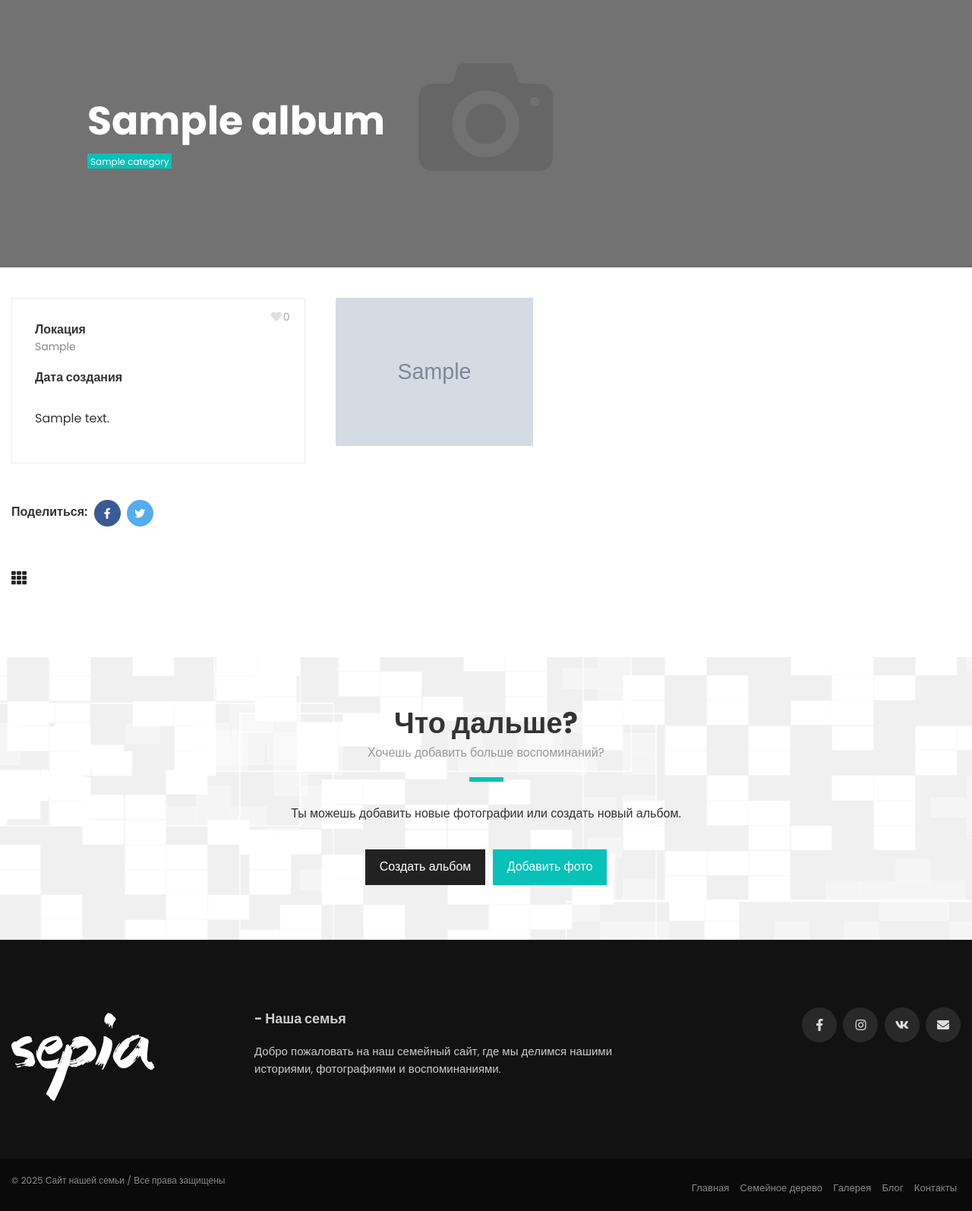
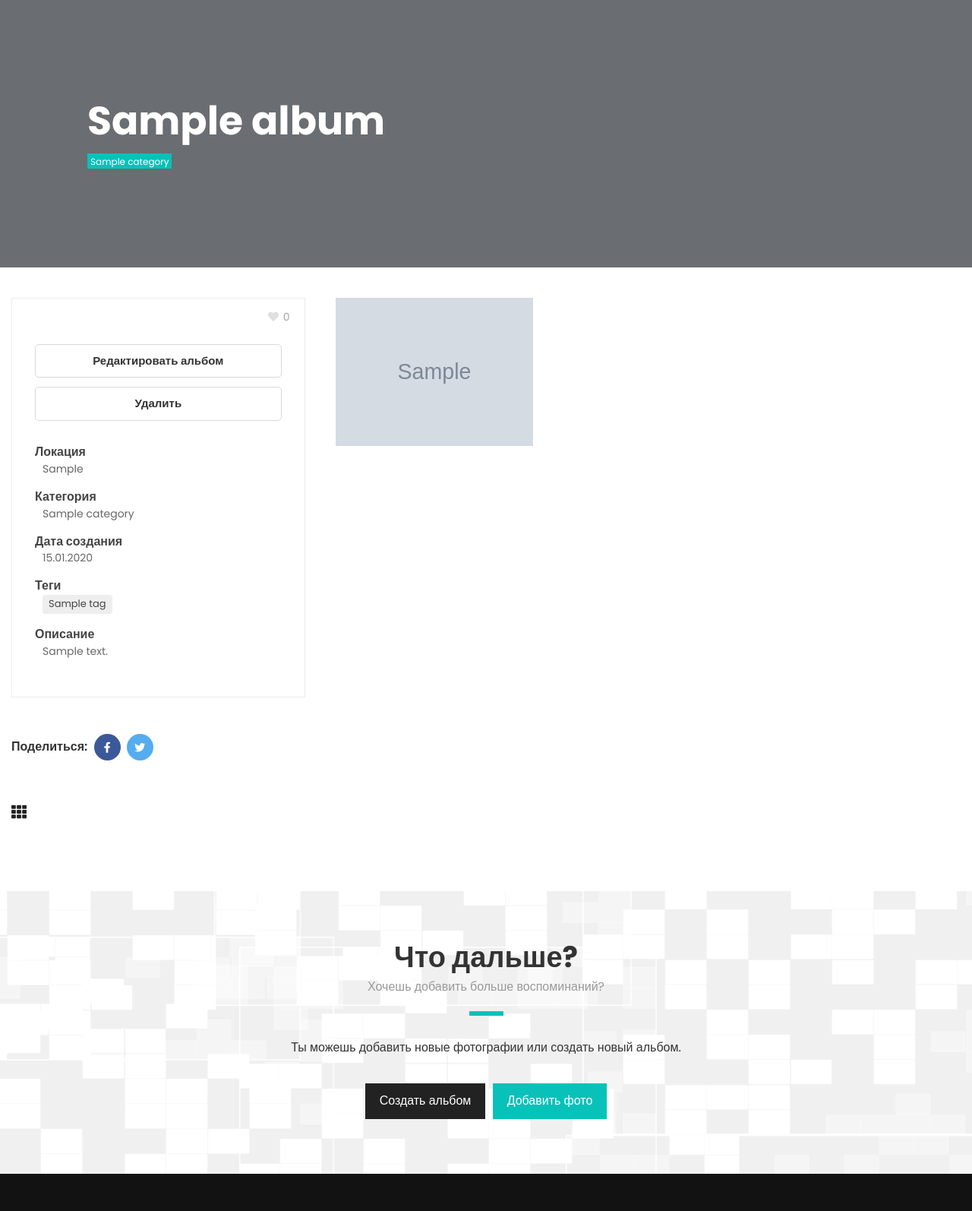
Before and after one commit to SaprykinEI/Family_site_Saprykin, a Django app: page /gallery/album/1/ in a window 1280 px wide. Shown: the part 83-1677 px from the top of the page at 76% size. Run offline with Django 5.2, Linux system fonts and the light colour scheme; data comes from the database, SQL or seed files in the repository; tables that the repository leaves empty hold one stand-in row (values such as "Sample post"); grey boxes marked "Sample" are stand-in pictures; parts of the project's set-up code (start-up, migrations or seed data) failed here and were passed over; some libraries are stand-ins or nearby versions.

Commit message:
1. Создано представление AlbumUpdateView 2. Прописаны для него urls 3. Создан шаблон album_update.html 4. В шаблоне album_detail.html добавлены описание в sidebar 5. В Модель Album добавлено поле tags 6. Созданы и проведены миграции

```diff
--- a/gallery/models.py
+++ b/gallery/models.py
@@ -41,6 +41,7 @@ class Album(models.Model):
 
     category = models.ForeignKey(Category, on_delete=models.SET_NULL, **NULLABLE,
                                  related_name='albums', verbose_name="Категория")
+    tags = models.ManyToManyField(Tag, blank=True, related_name='albums', verbose_name="Теги")
 
     def __str__(self):
         return self.title
--- a/gallery/templates/gallery/album_detail.html
+++ b/gallery/templates/gallery/album_detail.html
@@ -2,32 +2,19 @@
 {% load static %}
 
 {% block content %}
-<!DOCTYPE html>
-<html lang="ru">
-  <head>
-    <title>{{ album.title }} / Фотоальбом</title>
-    <link href="https://fonts.googleapis.com/css?family=Poppins:300,400,500,600,700" rel="stylesheet">
-    <link rel="stylesheet" href="{% static 'assets/vendor/bootstrap/css/bootstrap.min.css' %}">
-    <link rel="stylesheet" href="{% static 'assets/vendor/animsition/css/animsition.min.css' %}">
-    <link rel="stylesheet" href="{% static 'assets/vendor/fontawesome/css/fontawesome-all.min.css' %}">
-    <link rel="stylesheet" href="{% static 'assets/vendor/lightgallery/css/lightgallery.min.css' %}">
-    <link rel="stylesheet" href="{% static 'assets/vendor/owl-carousel/css/owl.carousel.min.css' %}">
-    <link rel="stylesheet" href="{% static 'assets/vendor/owl-carousel/css/owl.theme.default.min.css' %}">
-    <link rel="stylesheet" href="{% static 'assets/vendor/ytplayer/css/jquery.mb.YTPlayer.min.css' %}">
-    <link rel="stylesheet" href="{% static 'assets/css/helper.css' %}">
-    <link rel="stylesheet" href="{% static 'assets/css/theme.css' %}">
-  </head>
-  <body id="body" class="animsition tt-boxed">
-    <div id="body-content">
+<link rel="stylesheet" href="{% static 'css/gallery/side_bar.css' %}">
+
 
 <section id="page-header" class="ph-xlg">
-        <div class="page-header-image parallax-bg-3 bg-image" style="background-image: url({% static 'assets/img/misc/page-header-bg-11.jpg' %});">
+  <div class="page-header-image parallax-bg-3 bg-image" style="background-image: url({{ album.cover_image.url }});">
     <div class="cover bg-transparent-5-dark"></div>
   </div>
   <div class="page-header-inner tt-wrap">
-          <div class="page-header-caption parallax-5 fade-out-scroll-4">
+    <div class="page-header-caption parallax-5 fade-out-scroll-4" style="position: relative;">
       <h1 class="page-header-title">{{ album.title }}</h1>
-            {% if album.category %}<div class="page-header-category"><a href="#">{{ album.category.name }}</a></div>{% endif %}
+      {% if album.category %}
+        <div class="page-header-category"><a href="#">{{ album.category.name }}</a></div>
+      {% endif %}
     </div>
   </div>
 </section>
@@ -38,15 +25,67 @@
       <div class="col-lg-4">
         <div class="gs-sidebar">
           <div class="gs-sidebar-info">
-                  <div class="gallery-single-credits">
-                    {% if album.author %}<dl><dt>Автор</dt><dd>{{ album.author }}</dd></dl>{% endif %}
-                    {% if album.location %}<dl><dt>Локация</dt><dd>{{ album.location }}</dd></dl>{% endif %}
-                    <dl><dt>Дата создания</dt><dd>{{ album.created_at|date:"d.m.Y" }}</dd></dl>
+            <div class="album-action-buttons margin-top-30">
+              <a href="{% url 'gallery:album_update' album.pk %}" class="btn-edit">Редактировать альбом</a>
+              <a href="{% url 'gallery:album_delete' album.pk %}" class="btn-delete">Удалить</a>
             </div>
-                  <div class="gs-sidebar-description">
-                    <p>{{ album.description }}</p>
+
+            <div class="gallery-single-credits" style="margin-top: 30px;">
+              <dl>
+                {% if album.author %}
+                  <dt>Автор</dt>
+                  <dd>{{ album.author }}</dd>
+                {% endif %}
+                {% if album.location %}
+                  <dt>Локация</dt>
+                  <dd>{{ album.location }}</dd>
+                {% endif %}
+                {% if album.category %}
+                  <dt>Категория</dt>
+                  <dd>{{ album.category.name }}</dd>
+                {% endif %}
+                <dt>Дата создания</dt>
+                <dd>{{ album.date|date:"d.m.Y" }}</dd>
+
+                {% if album.tags.exists %}
+                  <dt>Теги</dt>
+                  <dd class="tag-list">
+                    {% for tag in album.tags.all %}
+                      <span class="tag">{{ tag.name }}</span>
+                    {% endfor %}
+                  </dd>
+                {% endif %}
+
+                {% if album.description %}
+                  <dt>Описание</dt>
+                    <dd class="gs-sidebar-description">
+                      {% for tag in album.tags.all %}
+                        <span class="description">{{ album.description }}</span>
+                      {% endfor %}
+                    </dd>
+                  {% endif %}
+
+                  {% if people_on_photos %}
+                    <div class="gallery-sidebar-people margin-top-30">
+                      <h5 class="sidebar-title">Люди на фото</h5>
+                      <ul class="people-list">
+                        {% for person in people_on_photos %}
+                          <li>
+                            <a href="{% url 'family_tree:person_detail' person.pk %}">
+
+                              {{ person.full_name }}
+                            </a>
+                          </li>
+                        {% endfor %}
+                      </ul>
                     </div>
+                  {% endif %}
+              </dl>
             </div>
+
+
+          </div>
+
           <div class="social-buttons margin-top-40">
             <ul>
               <li><strong>Поделиться:</strong></li>
@@ -54,16 +93,32 @@
               <li><a href="#" class="btn btn-social-min btn-twitter btn-sm btn-rounded-full"><i class="fab fa-twitter"></i></a></li>
             </ul>
           </div>
+
           <ul class="gallery-meta">
-                  <li><div class="favorite-btn"><div class="fav-inner"><div class="icon-heart"><span class="icon-heart-empty"></span><span class="icon-heart-filled"></span></div></div><div class="fav-count">0</div></div></li>
+            <li>
+              <div class="favorite-btn">
+                <div class="fav-inner">
+                  <div class="icon-heart">
+                    <span class="icon-heart-empty"></span><span class="icon-heart-filled"></span>
+                  </div>
+                </div>
+                <div class="fav-count">0</div>
+              </div>
+            </li>
           </ul>
+
           <div class="gallery-single-nav margin-top-50">
-                  {% if previous_album %}<a href="{% url 'gallery:album_detail' previous_album.id %}" class="gsn-prew"><i class="fas fa-angle-left"></i></a>{% endif %}
+            {% if previous_album %}
+              <a href="{% url 'gallery:album_detail' previous_album.id %}" class="gsn-prew"><i class="fas fa-angle-left"></i></a>
+            {% endif %}
             <a href="{% url 'gallery:album_list' %}" class="gsn-back"><i class="fas fa-th"></i></a>
-                  {% if next_album %}<a href="{% url 'gallery:album_detail' next_album.id %}" class="gsn-next"><i class="fas fa-angle-right"></i></a>{% endif %}
+            {% if next_album %}
+              <a href="{% url 'gallery:album_detail' next_album.id %}" class="gsn-next"><i class="fas fa-angle-right"></i></a>
+            {% endif %}
           </div>
         </div>
       </div>
+
       <div class="col-lg-8">
         <div class="isotope-wrap">
           <div class="isotope col-3 gutter-3">
@@ -73,7 +128,9 @@
                 <div class="isotope-item">
                   <a href="{{ photo.image.url }}" class="gallery-single-item lg-trigger" data-sub-html="<p>{{ photo.caption }}</p>">
                     <img src="{{ photo.image.url }}" class="gs-item-image" alt="">
-                          {% if photo.caption %}<div class="gsi-image-caption">{{ photo.caption }}</div>{% endif %}
+                    {% if photo.caption %}
+                      <div class="gsi-image-caption">{{ photo.caption }}</div>
+                    {% endif %}
                     <div class="gs-item-icon"><i class="fas fa-search"></i></div>
                   </a>
                 </div>
@@ -112,19 +169,4 @@
     </div>
   </div>
 </section>
-    </div>
-
-    <script src="{% static 'assets/vendor/jquery/jquery.min.js' %}"></script>
-    <script src="{% static 'assets/vendor/bootstrap/js/bootstrap.min.js' %}"></script>
-    <script src="{% static 'assets/vendor/animsition/js/animsition.min.js' %}"></script>
-    <script src="{% static 'assets/vendor/jquery.easing.min.js' %}"></script>
-    <script src="{% static 'assets/vendor/isotope.pkgd.min.js' %}"></script>
-    <script src="{% static 'assets/vendor/imagesloaded.pkgd.min.js' %}"></script>
-    <script src="{% static 'assets/vendor/owl-carousel/js/owl.carousel.min.js' %}"></script>
-    <script src="{% static 'assets/vendor/jquery.mousewheel.min.js' %}"></script>
-    <script src="{% static 'assets/vendor/ytplayer/js/jquery.mb.YTPlayer.min.js' %}"></script>
-    <script src="{% static 'assets/vendor/lightgallery/js/lightgallery-all.min.js' %}"></script>
-    <script src="{% static 'assets/js/theme.js' %}"></script>
-  </body>
-</html>
 {% endblock %}
--- a/gallery/urls.py
+++ b/gallery/urls.py
@@ -1,12 +1,15 @@
 from django.urls import path
 
-from gallery.views import AlbumListView, AlbumCreateView, AlbumDetailView, FileUploadView, PhotoUploadPageView
+from gallery.views import AlbumListView, AlbumCreateView, AlbumDetailView, FileUploadView, PhotoUploadPageView, \
+    AlbumUpdateView, AlbumDeleteView
 
 app_name = 'gallery'
 
 urlpatterns = [
     path('', AlbumListView.as_view(), name='album_list'),
     path('album/create/', AlbumCreateView.as_view(), name='album_create'),
+    path('album/update/<int:pk>/', AlbumUpdateView.as_view(), name='album_update'),
+    path('album/delete/<int:pk>/', AlbumDeleteView.as_view(), name='album_delete'),
     path('album/<int:pk>/upload/', PhotoUploadPageView.as_view(), name='photo_upload'),
     path('album/<int:pk>/upload/file/', FileUploadView.as_view(), name='file_upload'),
     path('album/<int:pk>/', AlbumDetailView.as_view(), name='album_detail'),
--- a/gallery/views.py
+++ b/gallery/views.py
@@ -5,7 +5,7 @@ from django.shortcuts import redirect, render
 from django.urls import reverse
 from django.utils.decorators import method_decorator
 from django.views.decorators.csrf import csrf_exempt
-from django.views.generic import ListView, FormView, CreateView, View, DetailView
+from django.views.generic import ListView, CreateView, View, DetailView, UpdateView, DeleteView
 from django.db.models import Q, F, Value, CharField
 from django.db.models.functions import ExtractYear
 from django.shortcuts import get_object_or_404
@@ -93,6 +93,7 @@ class AlbumCreateView(CreateView):
 
 
 class AlbumDetailView(DetailView):
+    """Класс детального просмотра альбома"""
     model = Album
     template_name = 'gallery/album_detail.html'
     context_object_name = 'album'
@@ -103,8 +104,28 @@ class AlbumDetailView(DetailView):
 
         context['previous_album'] = Album.objects.filter(pk__lt=album.pk).order_by('-pk').first()
         context['next_album'] = Album.objects.filter(pk__gt=album.pk).order_by('-pk').first()
+        people_on_photos = Person.objects.filter(photos__album=album).distinct()
+        context['people_on_photos'] = people_on_photos
 
         return context
+
+
+class AlbumUpdateView(UpdateView):
+    model = Album
+    form_class = AlbumCreateForm
+    template_name = 'gallery/album_update.html'
+    success_url = reverse_lazy('gallery:album_list')
+
+    def get_initial(self):
+        """Обеспечиваем правильный формат даты для input type='date'"""
+        initial = super().get_initial()
+        album = self.get_object()
+        if album.date:
+            initial['date'] = album.date.strftime('%Y-%m-%d')
+        return initial
+
+class AlbumDeleteView(DeleteView):
+    pass
 
 
 class PhotoUploadPageView(View):
--- /dev/null
+++ b/static/css/gallery/side_bar.css
@@ -0,0 +1,63 @@
+.gallery-single-credits dt {
+  margin-top: 1em;
+  font-weight: 600; /* можно сделать заголовки чуть жирнее */
+  color: #444; /* например, немного темнее */
+}
+
+.gallery-single-credits dd {
+  margin: 0 0 0.75em 0;
+  padding-left: 10px; /* отступ слева для выравнивания по заголовкам */
+  color: #666;
+}
+
+.album-action-buttons {
+  display: flex;
+  flex-direction: column;
+  gap: 12px; /* отступ между кнопками */
+  margin-bottom: 20px; /* чтобы отступ был и от следующего блока */
+}
+
+
+.album-action-buttons .btn-edit,
+.album-action-buttons .btn-delete {
+  display: block;
+  padding: 10px 15px;
+  font-weight: 600;
+  font-size: 15px;
+  border-radius: 5px;
+  text-align: center;
+  text-decoration: none;
+  cursor: pointer;
+  transition: background-color 0.3s ease, border-color 0.3s ease, color 0.3s ease;
+  border: 1.5px solid rgba(0, 0, 0, 0.15);
+  background-color: transparent;
+  color: #333;
+  user-select: none;
+}
+
+.album-action-buttons .btn-edit:hover {
+  border-color: #28a745;
+  color: #28a745;
+  background-color: rgba(40, 167, 69, 0.1);
+}
+
+.album-action-buttons .btn-delete:hover {
+  border-color: #dc3545;
+  color: #dc3545;
+  background-color: rgba(220, 53, 69, 0.1);
+}
+
+.tag-list {
+  display: flex;
+  flex-wrap: wrap;
+  gap: 6px;
+  margin-top: 4px;
+}
+
+.tag {
+  background-color: #eee;
+  border-radius: 4px;
+  padding: 3px 8px;
+  font-size: 13px;
+  color: #444;
+}
--- a/static/css/rtl/theme-rtl.css
+++ b/static/css/rtl/theme-rtl.css
@@ -1925,7 +1925,7 @@ body.tt-boxed .blog-single-inner.tt-wrap {
 .mb_YTPBar span.mb_OnlyYT, .mb_YTPBar span.mb_YTPUrl {
 }
 .mb_YTPBar .mb_YTPProgress {
-	right: 0
+	right: 0;
 	left: auto;
 }
 .mb_YTPBar .mb_YTPLoaded {
```
Also changed, not shown: gallery/forms.py (+25 -4 lines), gallery/templates/gallery/album_update.html (added, +25 -0 lines), gallery/templates/gallery/albums_list.html (+13 -4 lines), static/js/gallery/album_menu.js (added, +17 -0 lines). Lines whose indentation alone changed are shown as unchanged.
